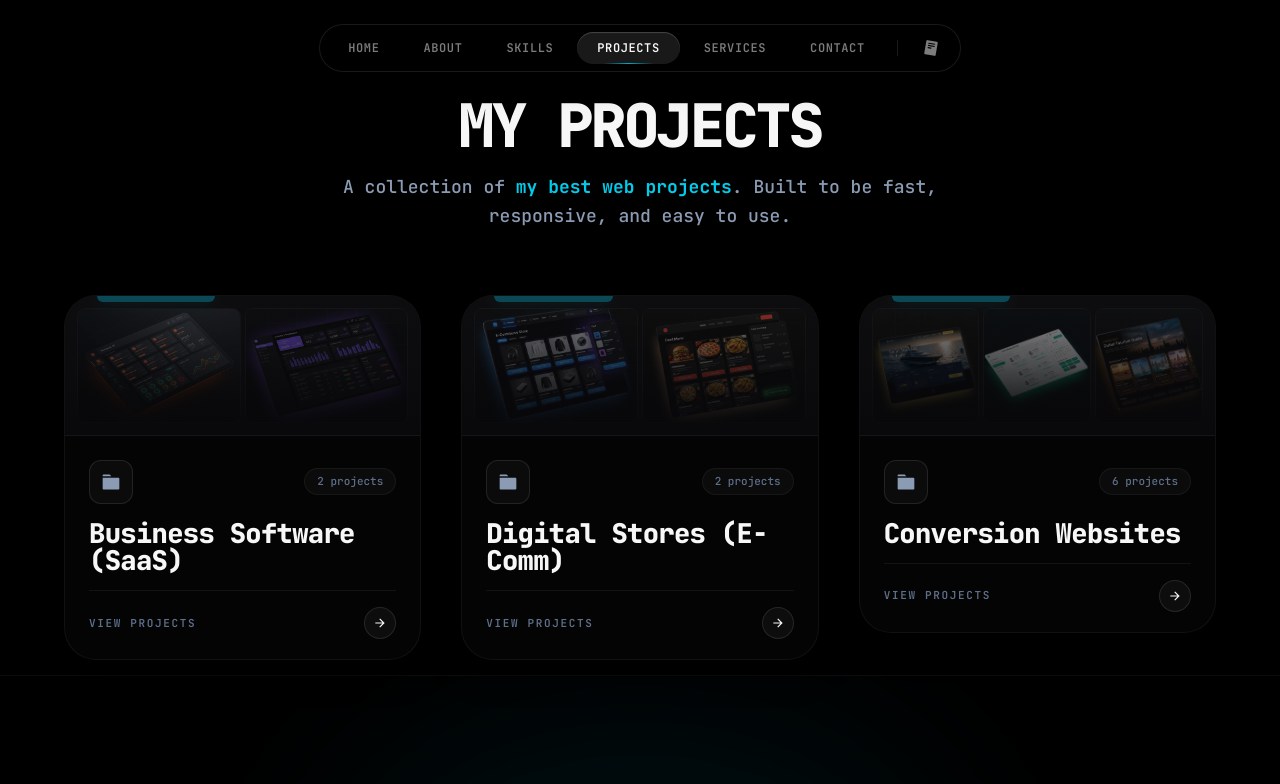
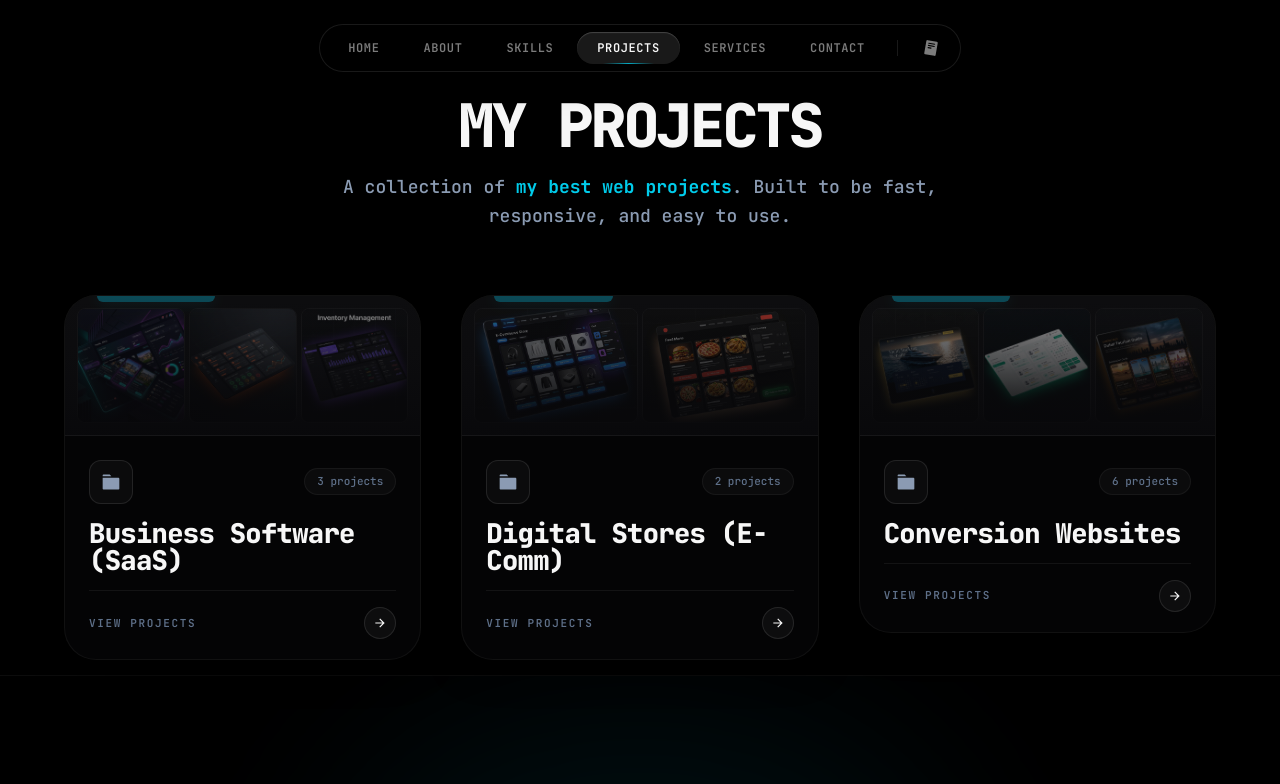
Before and after one commit to Aafaque-Nazir/Portfolio, a React (Vite) app: page /projects in a window 1280 px wide. Shown: the top 784 px of the page. Built offline with nearby package versions, Linux system fonts and the light colour scheme.

Commit message:
feat: real estate project added

```diff
--- a/src/data/projects.jsx
+++ b/src/data/projects.jsx
@@ -7,9 +7,24 @@ import {
     RiHeartPulseFill,
     RiPlaneFill,
     RiShipFill,
+    RiBuilding2Fill,
 } from "react-icons/ri";
 
 export const projects = [
+    {
+        id: 15,
+        title: "Aura Estate",
+        description: "A high-performance, full-stack real estate web application designed for showcasing premium properties and managing prospective buyer leads.",
+        image: "/aura-estate-thumbnail.png",
+        link: "https://aura-e-state.netlify.app",
+        icon: <RiBuilding2Fill />,
+        category: "Business Software (SaaS)",
+        techStack: ["Next.js", "Supabase", "Tailwind CSS"],
+        status: "Live",
+        problem: "Real estate agencies struggle with disconnected systems for showcasing properties and managing prospective leads, leading to lost sales opportunities.",
+        solution: "Developed a comprehensive full-stack solution featuring a stunning UI for property showcases and a robust administrative dashboard for efficient property and lead management.",
+        lighthouse: { perf: 100, access: 100, seo: 100, bp: 100 }
+    },
     {
         id: 4,
         title: "Restaurant OS",
```
Also changed, not shown: public/aura-estate-thumbnail.png (added).
